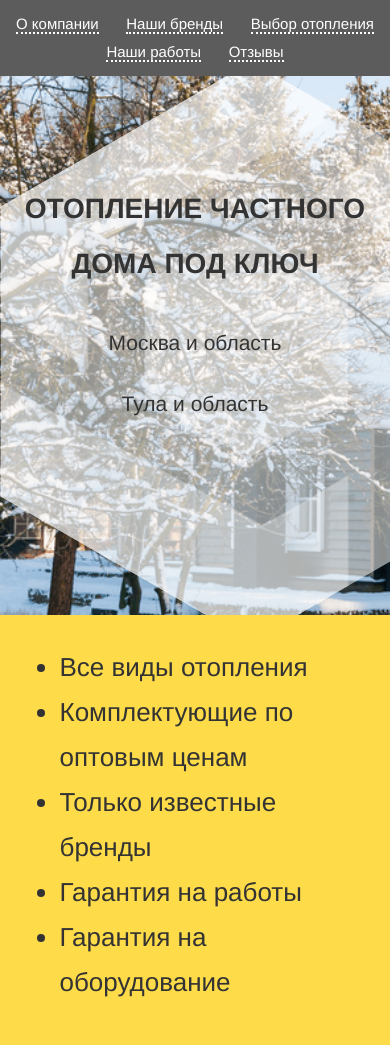
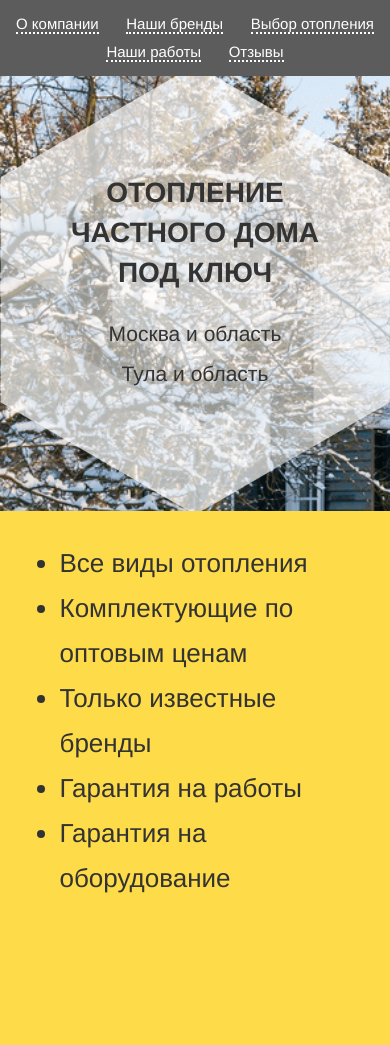
Before and after one commit to vleukhin/domotoplenya, a PHP site: page / in a window 390 px wide. Shown: the part 271-1316 px from the top of the page. After the commit the page ends 1164 px from the top, so only its background shows below. Run offline with PHP 8.4, Linux system fonts and the light colour scheme.

Commit message:
Adaptive slogan part

```diff
--- a/css/style.css
+++ b/css/style.css
@@ -74,8 +74,8 @@ header .contacts .phone {
   margin: 0 4%;
   padding: 105px 0;
   text-align: center;
-  background-size: 100%;
   background: url(../images/logo-bg.png) no-repeat;
+  background-size: contain;
 }
 #slogan .logo-bg .heading {
   font-size: 46px;
@@ -126,10 +126,18 @@ header .contacts .phone {
   }
 }
 @media (max-width: 767px) and (max-width: 400px) {
+  #slogan {
+    height: 435px;
+  }
+  #slogan .logo-bg {
+    padding: 25% 0;
+  }
   #slogan .logo-bg .heading {
     font-size: 2em;
+    line-height: 40px;
   }
   #slogan .logo-bg .locations {
     font-size: 1.5em;
+    line-height: 40px;
   }
 }
--- a/index.php
+++ b/index.php
@@ -55,7 +55,7 @@
 	<div id="slogan">
 		<div class="logo-bg">
 			<div class="heading">
-				Отопление частного дома под ключ
+				Отопление <br>частного дома <br> под ключ
 			</div>
 			<div class="locations">
 				Москва и область <br>
--- a/less/mobile.less
+++ b/less/mobile.less
@@ -40,13 +40,19 @@
 
 	@media (max-width: 400px) {
 		#slogan {
+			height: 435px;
+
 			.logo-bg {
+				padding: 25% 0;
+
 				.heading {
 					font-size: 2em;
+					line-height: 40px;
 				}
 
 				.locations {
 					font-size: 1.5em;
+					line-height: 40px;
 				}
 			}
 		}
--- a/less/style.less
+++ b/less/style.less
@@ -95,8 +95,8 @@ header {
 		margin: 0 4%;
 		padding: 105px 0;
 		text-align: center;
-		background-size: 100%;
 		background: url(../images/logo-bg.png) no-repeat;
+		background-size: contain;
 
 		.heading {
 			font-size: 46px;
```
